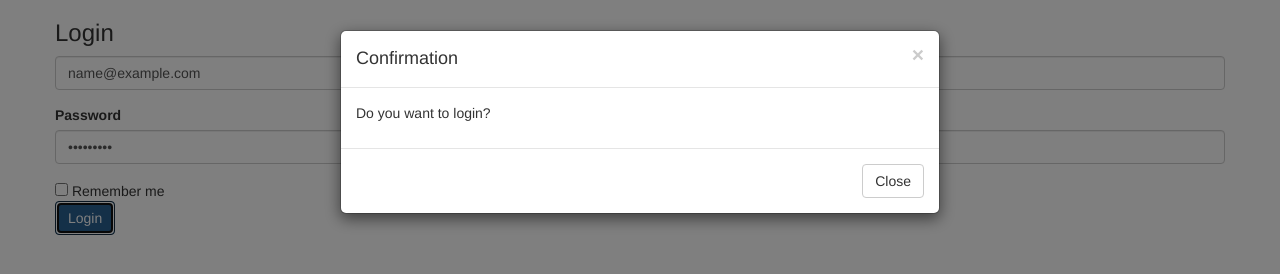
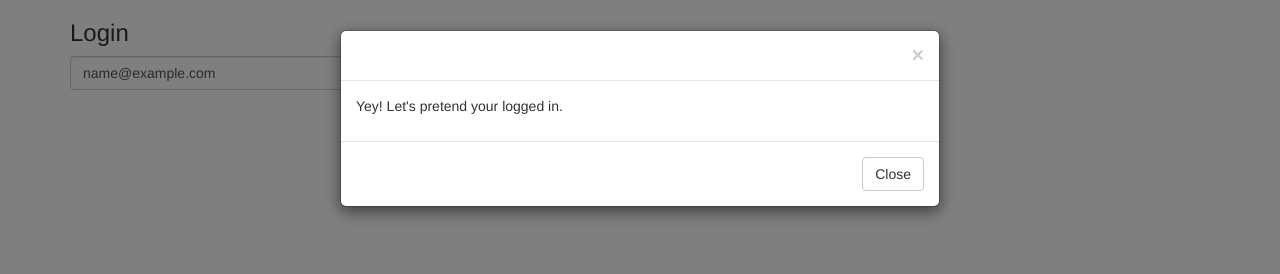
Before and after one commit to shalom99/STD-CSSjQuery, a plain HTML site: page index.html in a window 1280 px wide. Both pictures are taken after typing "name@example.com", "Sample123" into the empty fields and a click on the button "Login". Drawn offline with nearby package versions, Linux system fonts and the light colour scheme.

Commit message:
LoginForm

```diff
--- a/index.html
+++ b/index.html
@@ -3,25 +3,24 @@
     <head>
         <meta charset="UTF-8">
         <title>Awesome Document</title>
+        <!-- bootstrap -->
         <link rel="stylesheet" type="text/css" href="css/bootstrap.min.css">
-	<script type="text/javascript" src="https://ajax.googleapis.com/ajax/libs/jquery/1.12.4/query.min.js"> </script>
-	<script type="text/javascript" src="js/bootstrap.min.js"> </script>
+        <!-- jQuery -->
+        <script type="text/javascript"src="https://ajax.googleapis.com/ajax/libs/jquery/1.12.4/jquery.min.js"></script>
+        <!-- bootstrap js -->
+        <script type="text/javascript" src="js/bootstrap.min.js"></script>
     </head>
     <body>
         <div class="container">
+        <form>
+                <h3>Login</h3>
                 <div class="row">
-  <form><!-- blah -->
-  <h3>Login</h3>
-  <div class="form-group">
-
-    <input type="email" id="inputEmail" class="form-control" placeholder="Email">
+                <div class="col-md-4">
+                    <input type="email" class="form-control" id="exampleInputEmail1" placeholder="Email"> </div>
+                <div class="col-md-4">
+                    <input type="password" class="form-control" id="exampleInputPassword1" placeholder="Password"> </div>
+                <div class="col-md-4"> <button type="submit" class="btn btn-primary btn-login">Login</button> </div>
                 </div>
-  <div class="form-group">
-    <label for="inputPassword">Password</label>
-    <input type="password" class="form-control" id="inputPassword" placeholder="Password">
-  </div>
-  <input type="checkbox"> Remember me</input> <br/>
-  	<button type="submit" class="btn btn-primary">Login</button>
             </form>
         </div>
        <div id="saveModal" class="modal fade">
@@ -30,10 +29,26 @@
                 <div class="modal-header">
                     <button type="button" class="close" data-dismiss="modal" aria-hidden="true">&times;</button>
                     <h4 class="modal-title">Confirmation</h4>
-
                 </div>
                 <div class="modal-body">
                     <p>Do you want to login?</p>
+                </div>
+                <div class="modal-footer">
+                    <button type="button" class="btn btn-default" data-dismiss="modal">Close</button>
+                    <button type="button" class="btn btn-primary btn-login">Login!</button>
+                </div>
+            </div>
+        </div>
+    </div>
+
+<div id="successModal" class="modal fade">
+        <div class="modal-dialog">
+            <div class="modal-content">
+                <div class="modal-header">
+                    <button type="button" class="close" data-dismiss="modal" aria-hidden="true">&times;</button>
+                </div>
+                <div class="modal-body">
+                    <p>Yey! Let's pretend your logged in.</p>
                 </div>
                 <div class="modal-footer">
                     <button type="button" class="btn btn-default" data-dismiss="modal">Close</button>
@@ -55,6 +70,6 @@
                                                 })
                           });
         </script>
+    </body>
 
-</body>
 </html>
```
Lines whose indentation alone changed are shown as unchanged.
